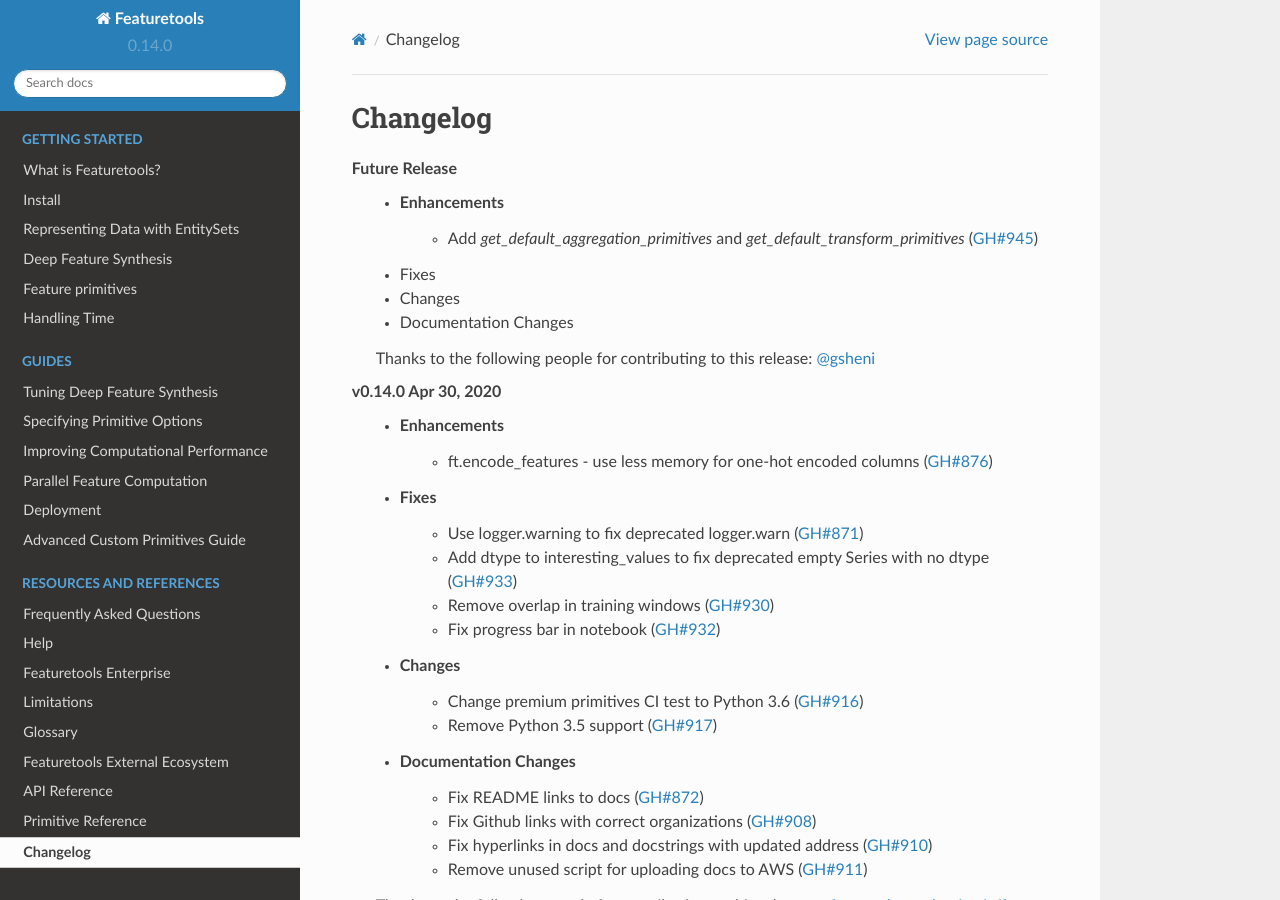
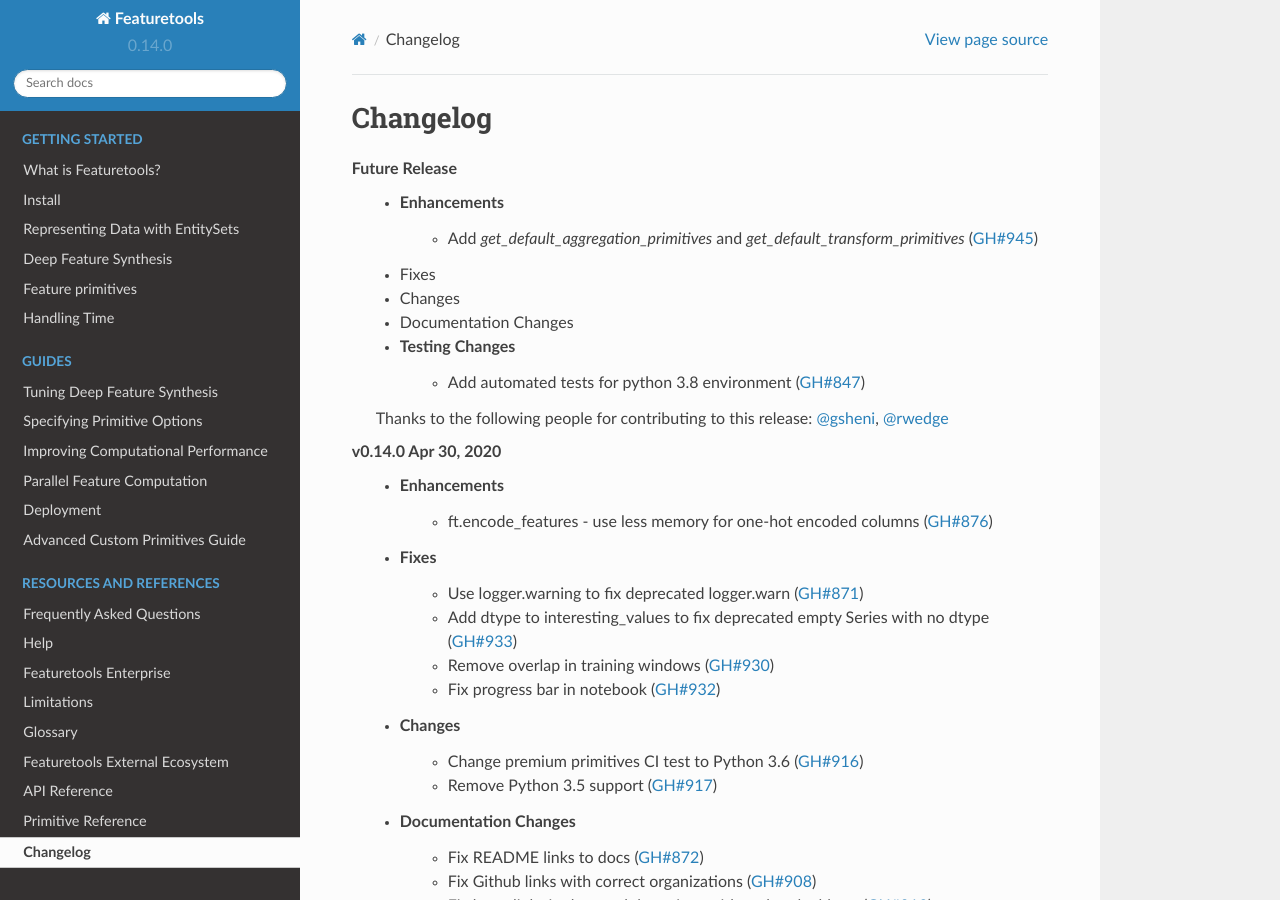
Before and after one commit to alteryx/featuretools, a Sphinx documentation site: the page built from docs/source/changelog.rst, in a window 1280 px wide and 900 px high. Built offline with Sphinx 7.4.7 and the Read the Docs theme 2.0.0, drawn with Linux system fonts in a browser that asks for light colours; pages that are not in the unit, such as notebooks, are missing from menus; comment, search, counter and statistics services are not loaded.

Commit message:
update changelog

```diff
--- a/docs/source/changelog.rst
+++ b/docs/source/changelog.rst
@@ -8,9 +8,11 @@
     * Fixes
     * Changes
     * Documentation Changes
+    * Testing Changes
+        * Add automated tests for python 3.8 environment (:pr:`847`)
 
     Thanks to the following people for contributing to this release:
-    :user:`gsheni`
+    :user:`gsheni`, :user:`rwedge`
 
 **v0.14.0 Apr 30, 2020**
     * Enhancements
```
